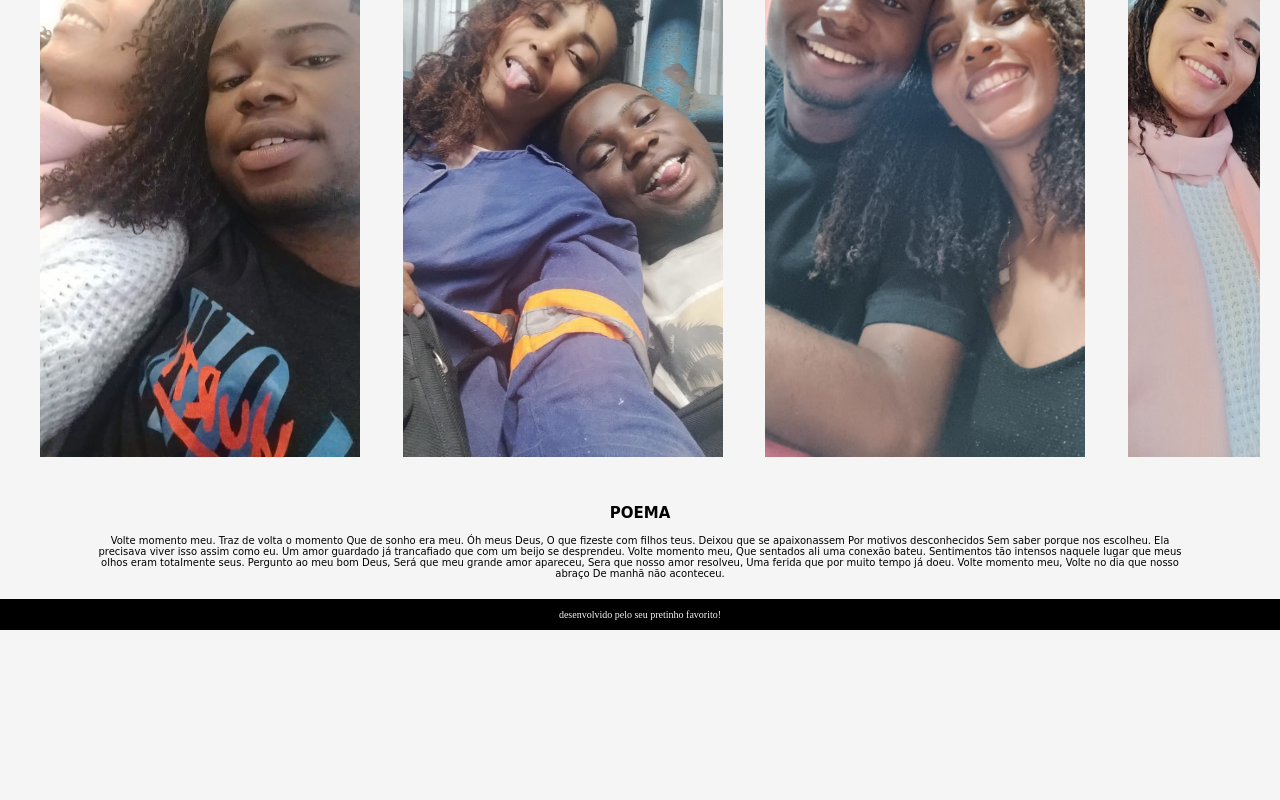
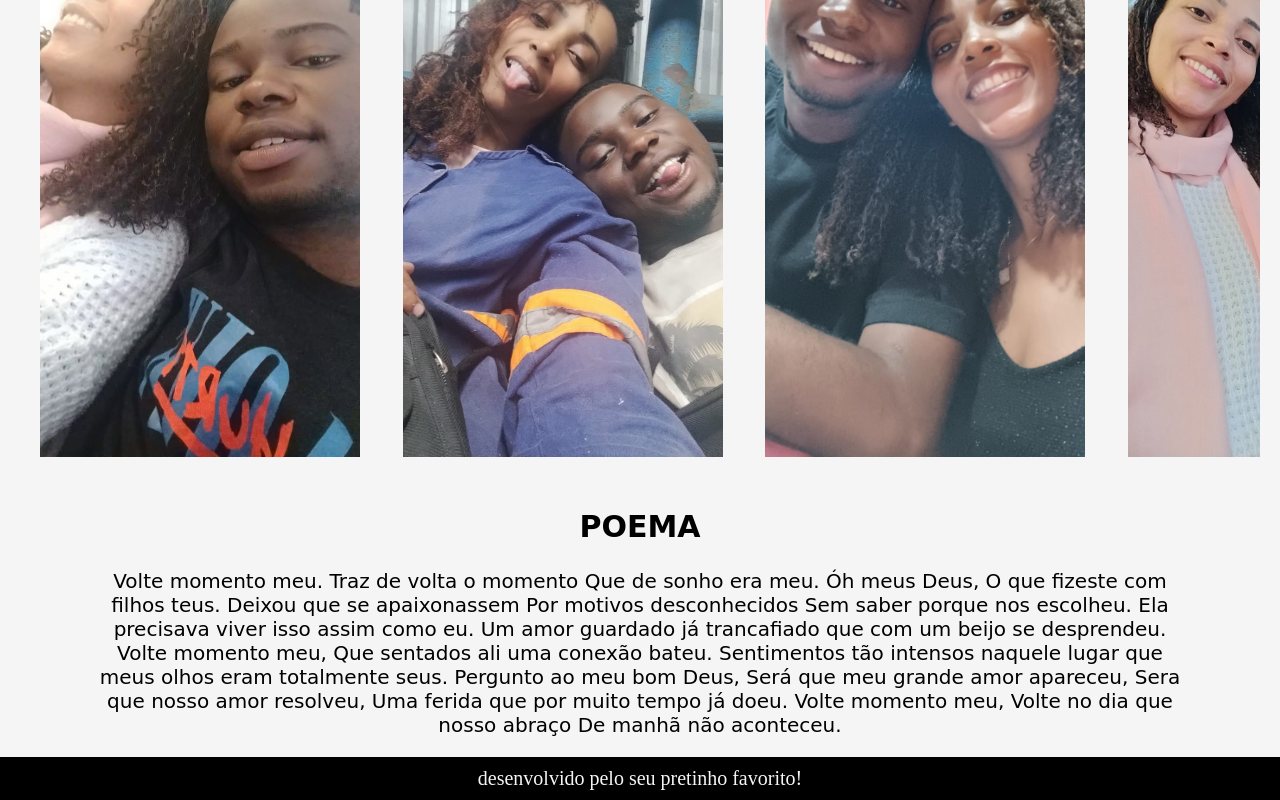
Before and after one commit to caiohenriquelopes/nossos_momentos, a plain HTML site: page index.html in a window 1280 px wide. Shown: the part 1110-1910 px from the top of the page. Before the commit the page ends 1740 px from the top, so only its background shows below. Drawn offline with Linux system fonts and the light colour scheme.

Commit message:
font-size

```diff
--- a/estilo.css
+++ b/estilo.css
@@ -52,9 +52,11 @@ main {
 .poema {
   padding: 0 2rem;
   font-family: cursive;
+  font-size: 2.0rem;
 }
 
 footer {
+font-size: 2.0rem;
   width: 100%;
   background: black;
   height: auto;
```
